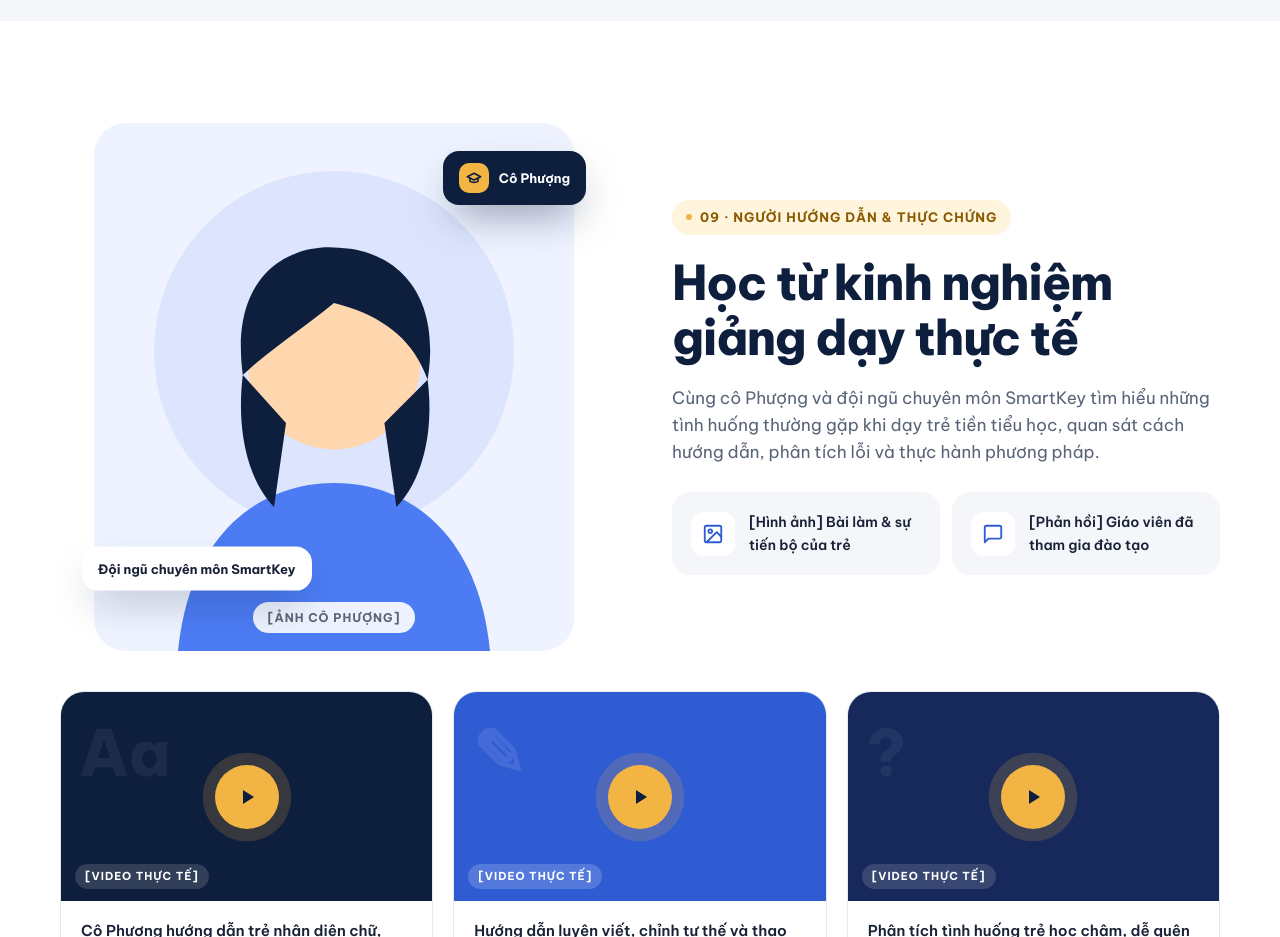
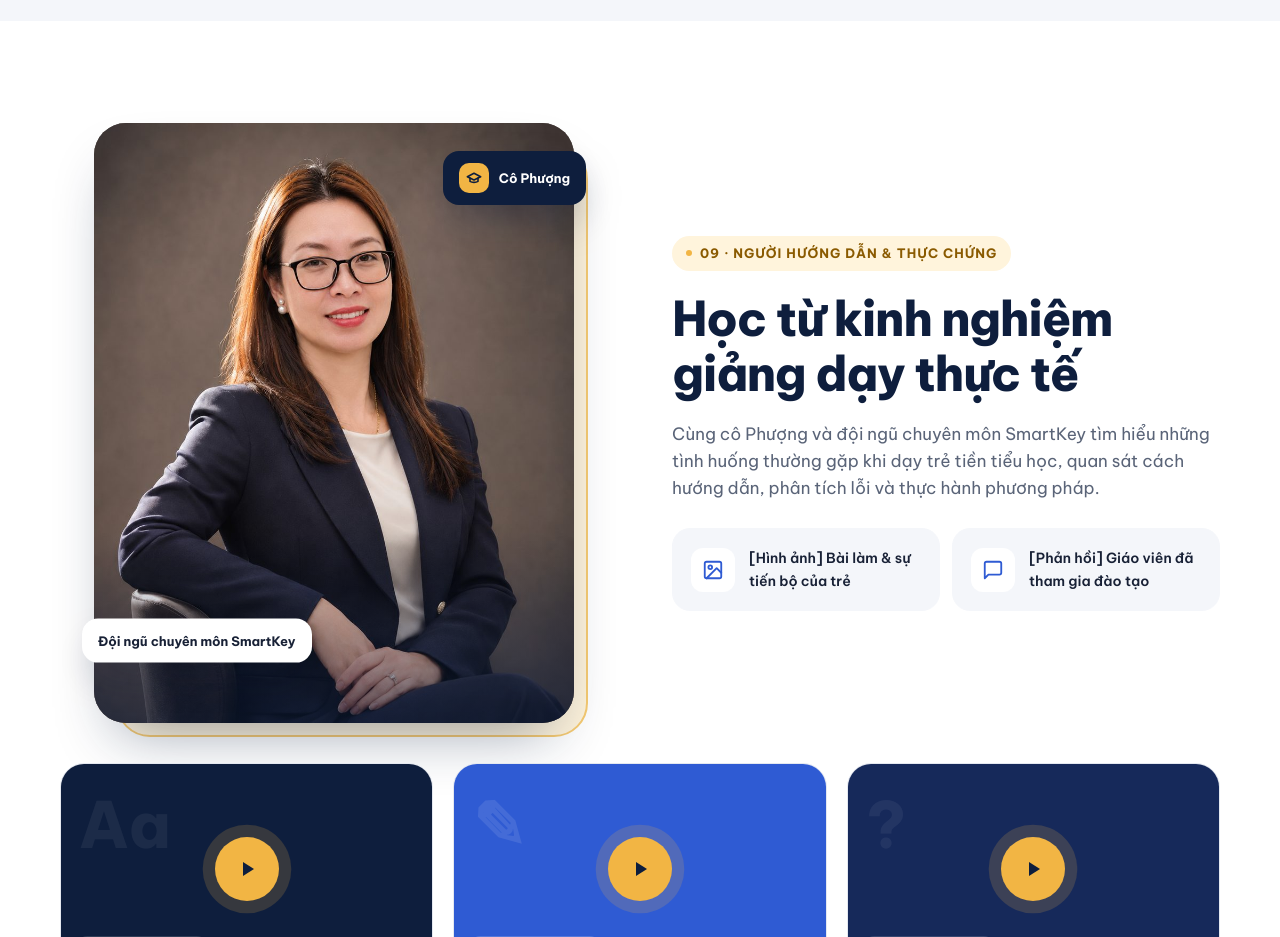
Before and after one commit to lequyducmanh/smartkey-teacher-academy, a plain HTML site: page index.html in a window 1280 px wide. Shown: the part 10320-11257 px from the top of the page. Drawn offline with Linux system fonts and the light colour scheme.

Commit message:
Thay hình minh hoạ bằng ảnh chân dung cô Phượng
Co-Authored-By: Claude Opus 5.5 <noreply@anthropic.com>
Claude-Session: https://claude.ai/code/session_0179ZQxr4AALJTURNwwUUBXv

```diff
--- a/index.html
+++ b/index.html
@@ -862,16 +862,10 @@ SMARTKEY TEACHER ACADEMY</span>
 <div style="max-width: 1240px; margin: 0 auto; padding: clamp(64px, 8vw, 112px) clamp(16px, 4vw, 40px); display: flex; flex-direction: column; gap: 40px">
 <div style="display: grid; grid-template-columns: repeat(auto-fit, minmax(min(100%, 420px), 1fr)); gap: clamp(32px, 5vw, 64px); align-items: center">
 <div class="rv-l" style="position: relative; max-width: 480px; width: 100%; justify-self: center">
-<div style="aspect-ratio: 4 / 4.4; border-radius: 32px; background: #EEF3FF; overflow: hidden; position: relative; display: flex; align-items: flex-end; justify-content: center">
-<svg aria-hidden="true" viewBox="0 0 400 440" style="width: 100%; height: 100%; display: block; position: absolute; inset: 0">
-<circle cx="200" cy="190" r="150" fill="#DCE5FD"></circle>
-<path d="M70 440 C 80 340, 140 300, 200 300 S 320 340, 330 440z" fill="#4C7BF3"></path>
-<circle cx="200" cy="200" r="72" fill="#FFD7AE"></circle>
-<path d="M124 210 C 112 120, 170 100, 204 104 C 250 106, 290 140, 278 214 C 266 180, 240 160, 200 150 C 176 170, 150 186, 124 210z" fill="#0E1E3D"></path>
-<path d="M124 210 C 118 260, 130 300, 150 320 L 160 250z" fill="#0E1E3D"></path>
-<path d="M278 214 C 284 260, 272 300, 252 320 L 242 250z" fill="#0E1E3D"></path>
-</svg>
-<span style="position: relative; margin-bottom: 18px; padding: 6px 14px; border-radius: 999px; background: rgba(255,255,255,0.9); font-size: 12px; font-weight: 700; letter-spacing: 1px; color: #5A6478">[ẢNH CÔ PHƯỢNG]</span>
+<div aria-hidden="true" style="position: absolute; top: 22px; left: 22px; right: -14px; bottom: -14px; border-radius: 34px; background: #FFF4DC; border: 2px solid #F7CB72"></div>
+<div style="aspect-ratio: 4 / 5; border-radius: 32px; background: #5E5650; overflow: hidden; position: relative; box-shadow: 0 30px 60px -24px rgba(14,30,61,0.45)">
+<img src="images/co-phuong.jpg" alt="Cô Phượng – chuyên môn SmartKey" width="900" height="1125" loading="lazy" decoding="async" style="position: absolute; inset: 0; width: 100%; height: 100%; object-fit: cover; object-position: 50% 20%; display: block">
+<div aria-hidden="true" style="position: absolute; left: 0; right: 0; bottom: 0; height: 32%; background: linear-gradient(rgba(14,30,61,0), rgba(14,30,61,0.55))"></div>
 </div>
 <div class="float2" style="position: absolute; right: -12px; top: 28px; padding: 12px 16px; border-radius: 16px; background: #0E1E3D; color: #FFFFFF; box-shadow: 0 18px 40px -12px rgba(14,30,61,0.5); display: flex; align-items: center; gap: 10px">
 <span style="width: 30px; height: 30px; border-radius: 10px; background: #F2B544; color: #0E1E3D; display: flex; align-items: center; justify-content: center"><svg width="16" height="16" viewBox="0 0 24 24" fill="none" stroke="currentColor" stroke-width="2.4" stroke-linecap="round" stroke-linejoin="round" aria-hidden="true"><path d="M22 10 12 5 2 10l10 5 10-5Z"></path><path d="M6 12v5c3 2 9 2 12 0v-5"></path></svg></span>
```
Also changed, not shown: images/co-phuong.jpg (added), 1 other file.
